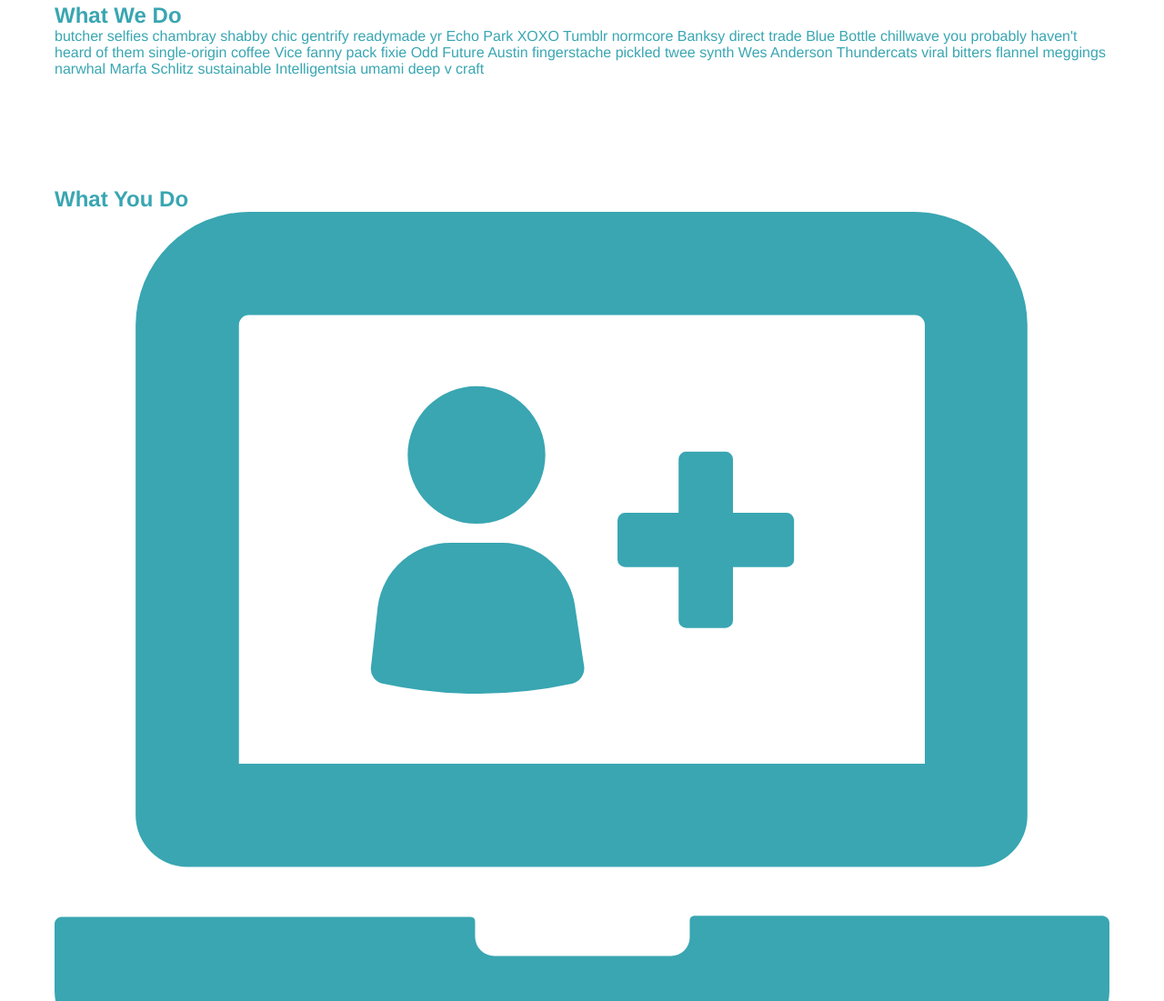
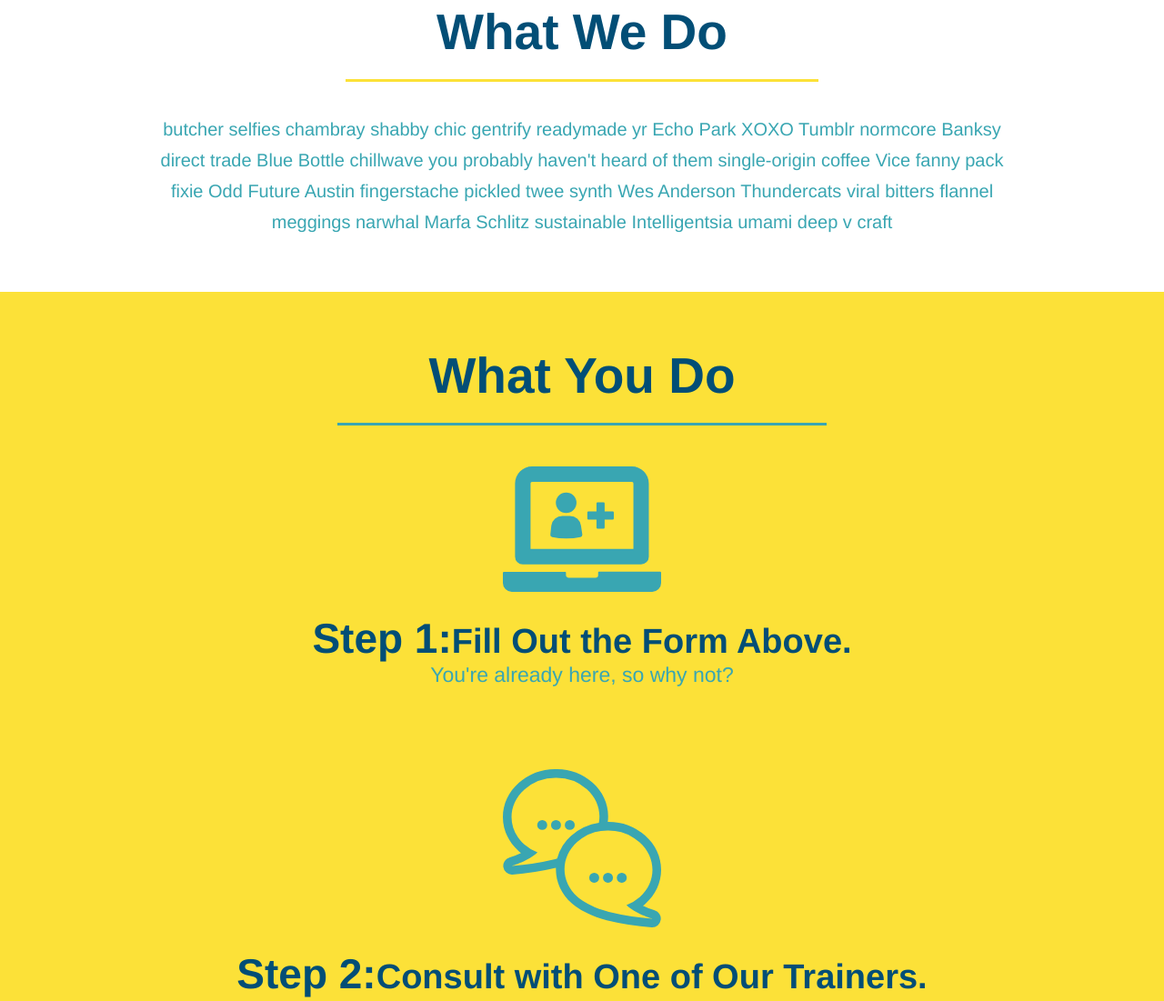
Before and after one commit to Nickhill2380/run-buddy, a plain HTML site: page index.html in a window 1280 px wide. Shown: the part 859-1960 px from the top of the page at 91% size. Drawn offline with Linux system fonts and the light colour scheme.

Commit message:
finished what we do and what you do sections

```diff
--- a/assets/css/style.css
+++ b/assets/css/style.css
@@ -125,3 +125,61 @@ section {
 }
 
     /* Hero Style End */
+
+.intro{
+    text-align:center;
+}
+
+.intro p{
+    line-height: 1.7;
+    color: #39a6b2;
+    width: 80%;
+    font-size: 20px;
+    margin: 0 auto;
+}
+
+.steps{
+    text-align: center;
+    background: #fce138;
+}
+
+.section-title{
+    font-size: 55px;
+    color: #024e76;
+    margin-bottom: 35px;
+    padding: 0 100px 20px 100px;
+    display: inline-block;
+    border-bottom: 3px solid;
+}
+
+.primary-border {
+    border-color: #fce138;
+}
+
+.secondary-border {
+    border-color: #39a6b2;
+}
+
+.steps div{
+    margin-bottom: 80px;
+}
+
+.steps img{
+    width: 15%;
+    margin: 10px 0;
+}
+
+.steps h3{
+    color: #024e76;
+    font-size:46px;
+    margin-top:10px;
+}
+
+.steps p{
+    color: #39a6b2;
+    font-size: 23px;
+}
+
+.steps span{
+    font-size: 38px;
+}
--- a/index.html
+++ b/index.html
@@ -65,36 +65,39 @@
         <!-- end hero -->
 
         <!--"what we do" section"-->
-        <section id="what-we-do">
-            <h2>What We Do</h2>
+        <section id="what-we-do" class="intro">
+            <h2 class="section-title primary-border">What We Do</h2>
             <p>
                 butcher selfies chambray shabby chic gentrify readymade yr Echo Park XOXO Tumblr normcore Banksy direct trade Blue Bottle chillwave you probably haven't heard of them single-origin coffee Vice fanny pack fixie Odd Future Austin fingerstache pickled twee synth Wes Anderson Thundercats viral bitters flannel meggings narwhal Marfa Schlitz sustainable Intelligentsia umami deep v craft
             </p>
         </section>
 
         <!--"what you do" section-->
-        <section id="what-you-do">
-            <h2>What You Do</h2>
+        <section id="what-you-do" class="steps">
+            <h2 class="section-title secondary-border">What You Do</h2>
 
             <div>
                 <!-- insert this img element -->
                 <img src="./assets/images/step-1.svg" alt="" />
-                <h3> Step 1: Fill Out the Form Above.</h3>
+                <h3> Step 1:<span>Fill Out the Form Above.</span></h3>
                 <p> You're already here, so why not?</p>
             </div>
 
             <div>
-                <h3>Step 2: Consult with One of Our Trainers.</h3>
+                <img src="./assets/images/step-2.svg" alt="" />
+                <h3>Step 2:<span>Consult with One of Our Trainers.</span></h3>
                 <p>Are you here to build muscle, lose weight, or just feel good?</p>
             </div>
 
             <div>
-                <h3>Step 3: Get Running.</h3>
+                <img src="./assets/images/step-3.svg" alt="" />
+                <h3>Step 3:<span>Get Running.</span></h3>
                 <p>Hit the ground running (literally) once your trainer lays out your plan.</p>
             </div>
 
             <div>
-                <h3>Step 4: See Results.</h3>
+                <img src="./assets/images/step-4.svg" alt="" />
+                <h3>Step 4:<span>See Results.</span></h3>
                 <p>Bi-weekly checkins with your trainer will keep you focused</p>
             </div>
         </section>
```
